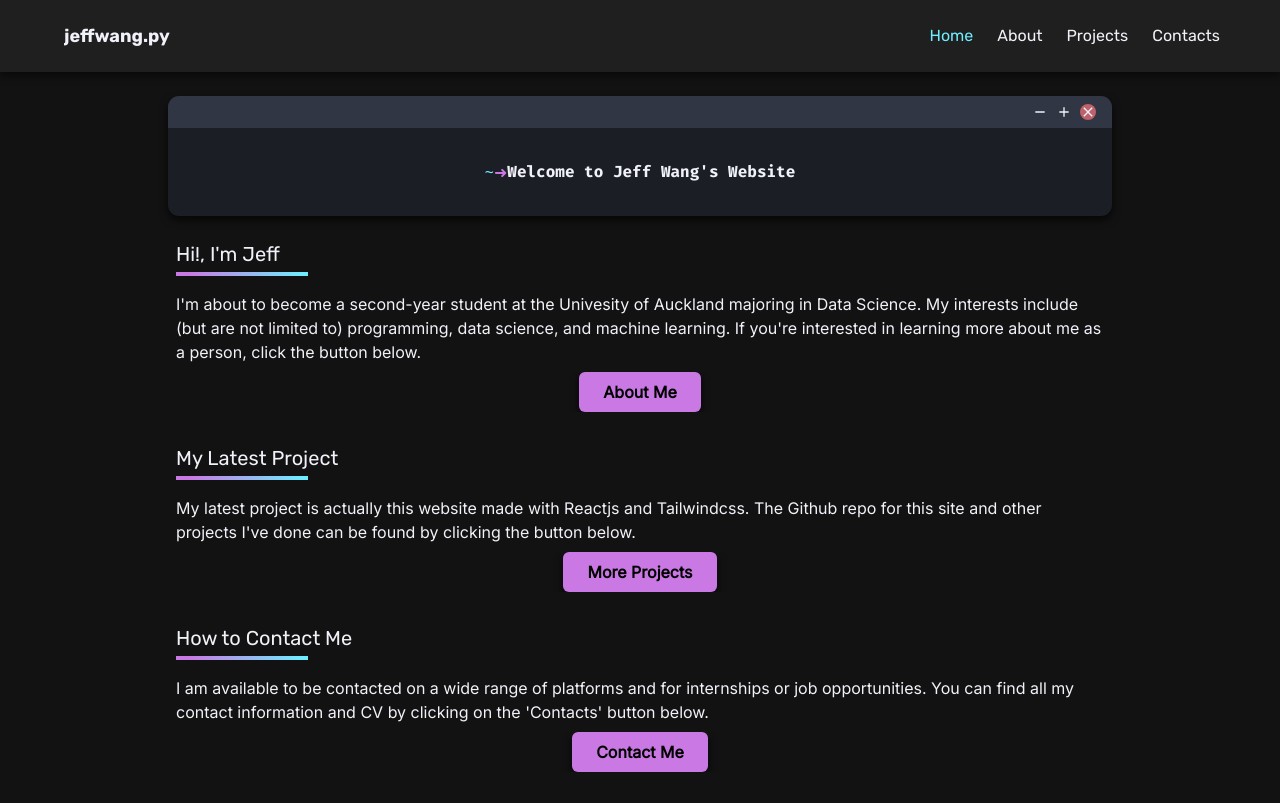
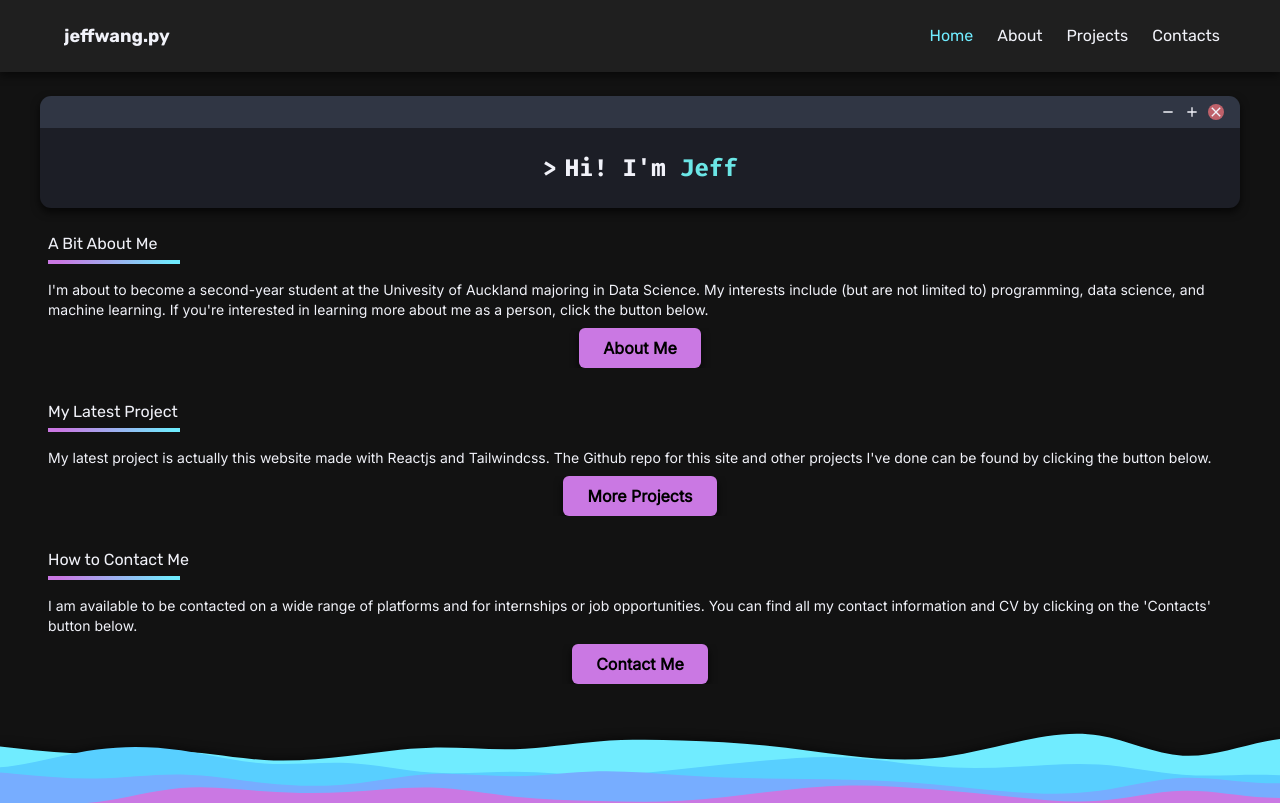
Before and after one commit to Zenoix/Personal-Website, a React (Create React App) app: page / in a window 1280 px wide. Shown: the top 803 px of the page. Built offline with nearby package versions, Linux system fonts and the light colour scheme.

Commit message:
Made landing pages for xs devices

```diff
--- a/src/App.css
+++ b/src/App.css
@@ -99,9 +99,13 @@ footer {
   border-bottom-right-radius: 11px;
 }
 
-.term-text {
+.prompt, .term-text {
   font-family: "Fira Code", monospace;
   position: relative;
+}
+
+.prompt{
+  color: "#29D398"
 }
 
 
@@ -135,7 +139,7 @@ footer {
   color: var(--blue-accent-color);
 }
 
-.prompt {
+.reg-prompt {
   color: var(--pink-accent-color);
 }
 
@@ -150,13 +154,6 @@ footer {
 #term-close {
   background-color: #bf616a;
   border-radius: 50%;
-}
-
-@media screen and (max-width: 358px) {
-  .term-text {
-    width: 123px;
-    margin-right: 1rem;
-  }
 }
 
 LandingCards:last-of-type {
@@ -189,7 +186,7 @@ LandingCards:last-of-type {
   }
 
   .path,
-  .prompt,
+  .reg-prompt,
   .terminal {
     font-size: 54px;
   }
--- a/src/components/Button.jsx
+++ b/src/components/Button.jsx
@@ -5,7 +5,7 @@ const Button = ({ buttonName, page }) => {
   return (
     <div className='button px-8 md:px-6 py-2 bg-accent-pink text-center inline-block'>
       <NavLink className='font-semibold' to={`/${page}`}>
-        <span className="button-text">{buttonName}</span>
+        <span className="button-text text-base">{buttonName}</span>
       </NavLink>
     </div>
   );
--- a/src/components/Home.jsx
+++ b/src/components/Home.jsx
@@ -13,14 +13,11 @@ const Home = () => {
 
   return (
     <div className='home-main-div flex lg:justify-center'>
-      <main className='flex flex-col lg:max-w-screen-lg'>
-        <div className=''>
-          <Terminal />
-        </div>
-
+      <main className='flex flex-col lg:max-w-screen-lg xl:max-w-screen-xl 2xl:xl:max-w-screen-2xl'>
+        <Terminal />
         <section className='mx-12'>
           <LandingCards
-            heading="Hi!, I'm Jeff"
+            heading="A Bit About Me"
             content={aboutContent}
             buttonName='About Me'
             page='About'
--- a/src/components/LandingCards.jsx
+++ b/src/components/LandingCards.jsx
@@ -4,9 +4,9 @@ import Button from "./Button";
 const LandingCards = ({ heading, content, buttonName, page }) => {
   return (
     <div className='landing-card flex flex-col mb-8'>
-      <h2 className='landing-heading text-xl mb-1'>{heading}</h2>
+      <h2 className='landing-heading text-base mb-1'>{heading}</h2>
       <hr className='sep' />
-      <p className='my-4 mb-2 leading-6'>{content}</p>
+      <p className='my-4 mb-2 text-sm'>{content}</p>
       <div className="md:flex md:justify-center"><Button buttonName={buttonName} page={page} /></div>
     </div>
   );
--- a/src/components/Terminal.jsx
+++ b/src/components/Terminal.jsx
@@ -10,10 +10,15 @@ const Terminal = () => {
         <Add className='term-button mx-1' id='term-max' />
         <Close className='term-button mx-1 mr-2' id='term-close' />
       </div>
-      <div className='terminal px-2 py-8 flex justify-center font-bold'>
-        <span className='path font-normal'>~</span>
-        <span className='prompt font-normal'>➜</span>
-        <span className='term-text'>Welcome to Jeff Wang's Website</span>
+      <div className='terminal flex flex-row text-2xl p-6 sm:justify-center'>
+        <span className='hidden path px-2 mx-1 block'>~</span>
+        <span className='hidden reg-prompt px-2 mx-1 block'>➜</span>
+        <span className='prompt pr-2'>
+          &gt;
+        </span>
+        <span className='term-text inline-block'>
+          Hi! I'm <span style={{ color: "#6be6e6" }}>Jeff</span>
+        </span>
       </div>
     </div>
   );
```
